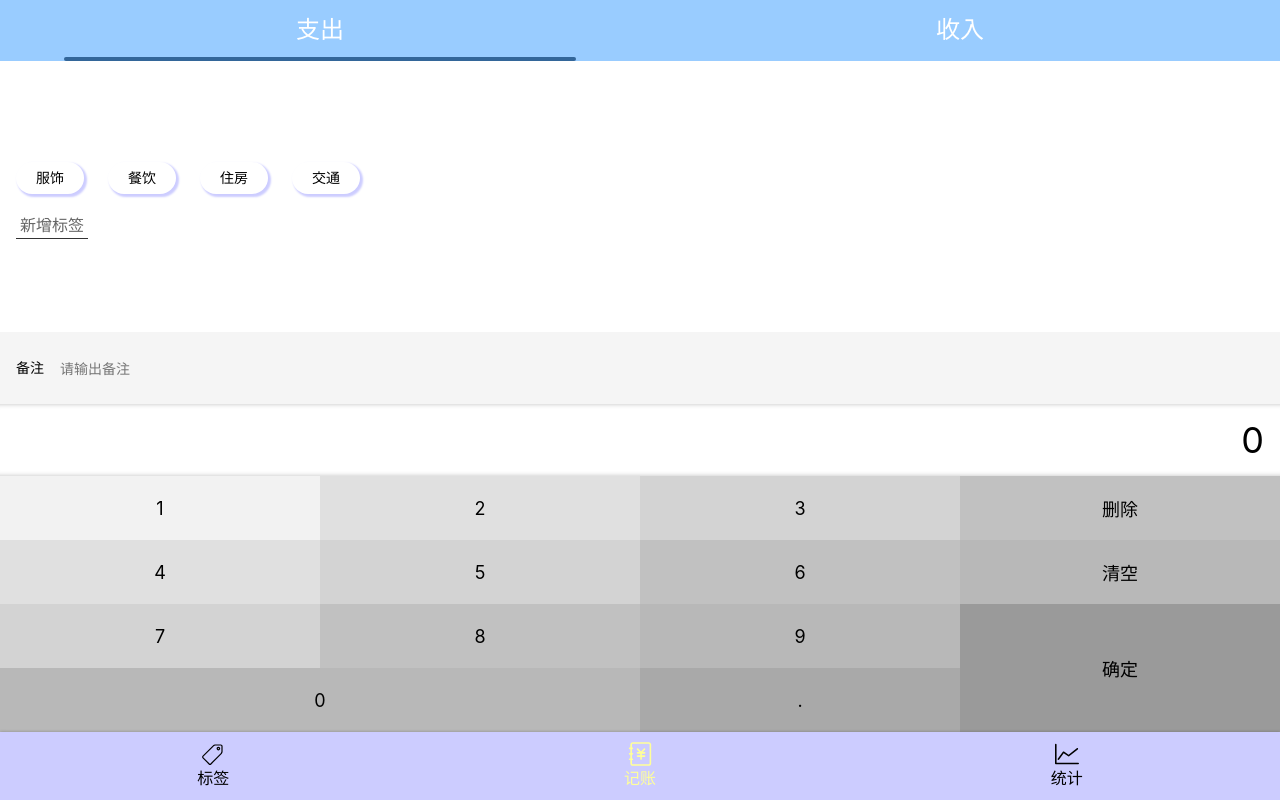
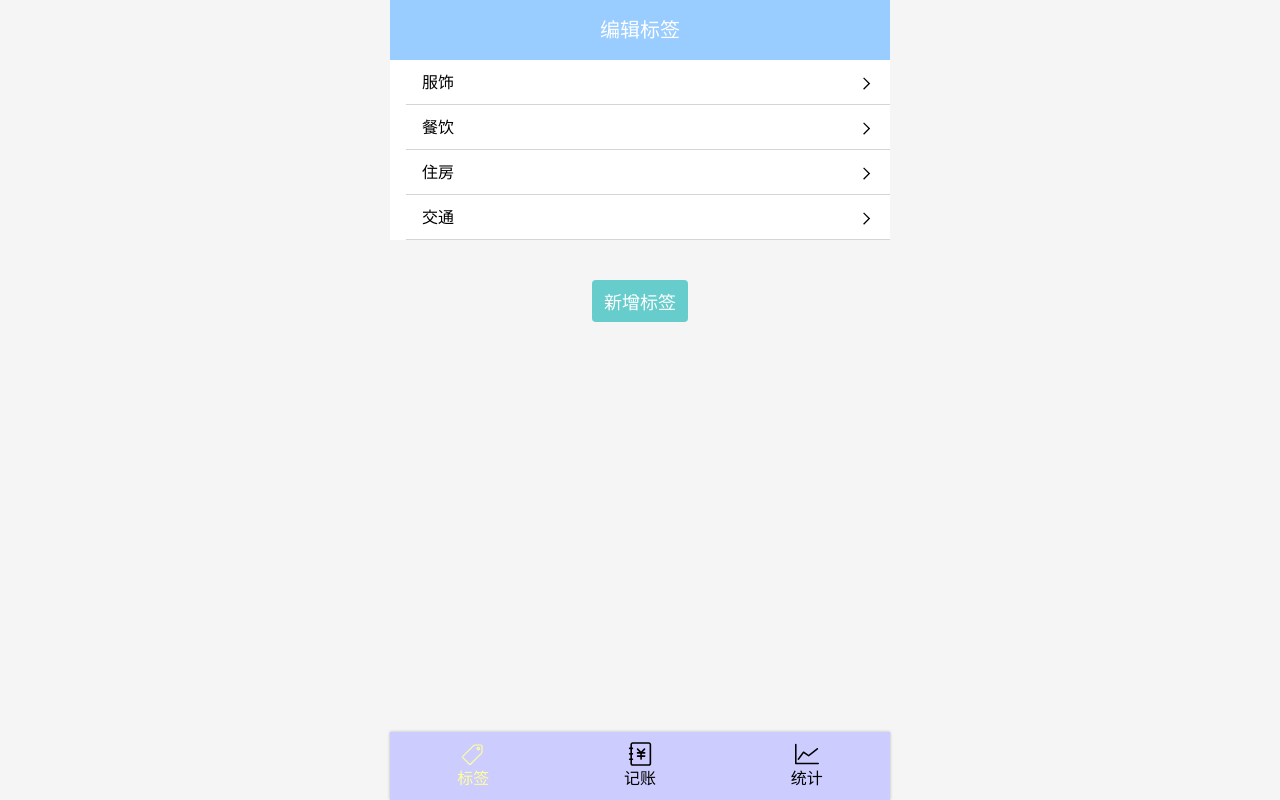
Before and after one commit to Cris-z123/book-keeping-react, a React app: page /#/tags in a window 1280 px wide. Before the commit this address led to /#/money. Built offline with nearby package versions, Linux system fonts and the light colour scheme.

Commit message:
替换favicon，响应式调整

```diff
--- a/public/index.html
+++ b/public/index.html
@@ -11,7 +11,7 @@
     />
     <link rel="apple-touch-icon" href="%PUBLIC_URL%/logo192.png" />
     <link rel="manifest" href="%PUBLIC_URL%/manifest.json" />
-    <title>旺财记账</title>
+    <title>水滴记账</title>
   </head>
   <body>
     <div id="root"></div>
--- a/src/App.tsx
+++ b/src/App.tsx
@@ -4,14 +4,13 @@
 import {Tag} from './views/Tag';
 import Statistics from './views/Statistics';
 import NoMatch from './views/NoMatch';
-
-
 import {
   HashRouter as Router,
   Switch,
   Route,
   Redirect
 } from "react-router-dom";
+
 
 
 function App() {
--- a/src/components/Layout.tsx
+++ b/src/components/Layout.tsx
@@ -6,6 +6,8 @@
   height: 100vh;
   display:flex;
   flex-direction: column;
+  max-width: 500px;
+  margin: 0 auto;
 `;
 const Main = styled.div`
   flex-grow: 1;
```
Also changed, not shown: 1 other file (tests, documents, lock files or other folders).
